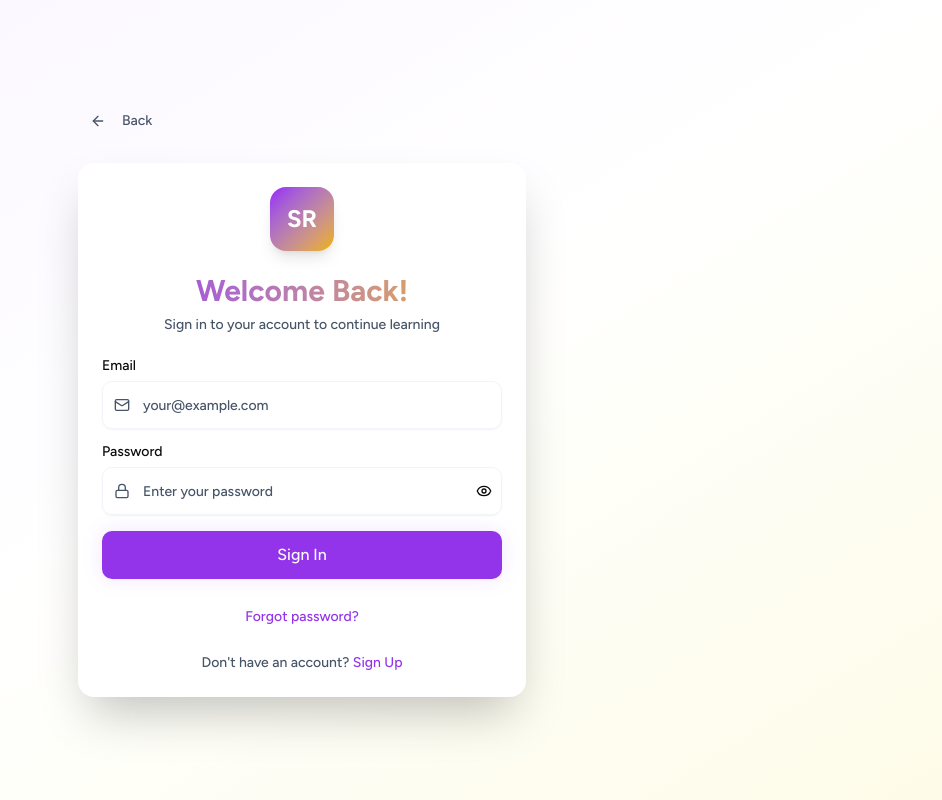
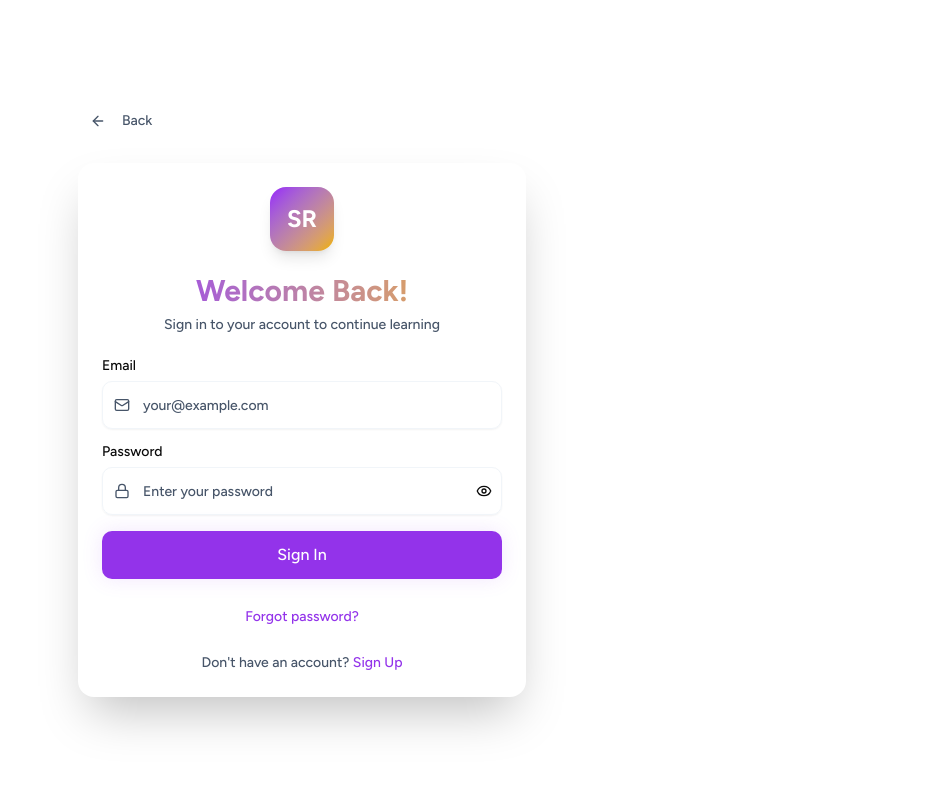
Before and after one commit to CodeGallantX/skill-relay, a React (Vite) app: page /signin in a window 1280 px wide. Shown: the whole page, without its empty margins (338-1280 px from the left). Built offline with nearby package versions, Linux system fonts and the light colour scheme.

Commit message:
UI bug fixed

```diff
--- a/src/components/auth/AuthLayout.jsx
+++ b/src/components/auth/AuthLayout.jsx
@@ -4,7 +4,7 @@
 
 const AuthLayout = ({ children, showBackButton = true, backTo = "/" }) => {
   return (
-    <div className="min-h-screen bg-gradient-to-br from-purple-50 via-white to-yellow-50 dark:from-gray-900 dark:via-gray-800 dark:to-gray-900 flex items-center justify-center p-4">
+    <div className="min-h-screen bg-background flex items-center justify-center p-4">
       <div className="w-full max-w-md">
         {showBackButton && (
           <div className="mb-6">
```
